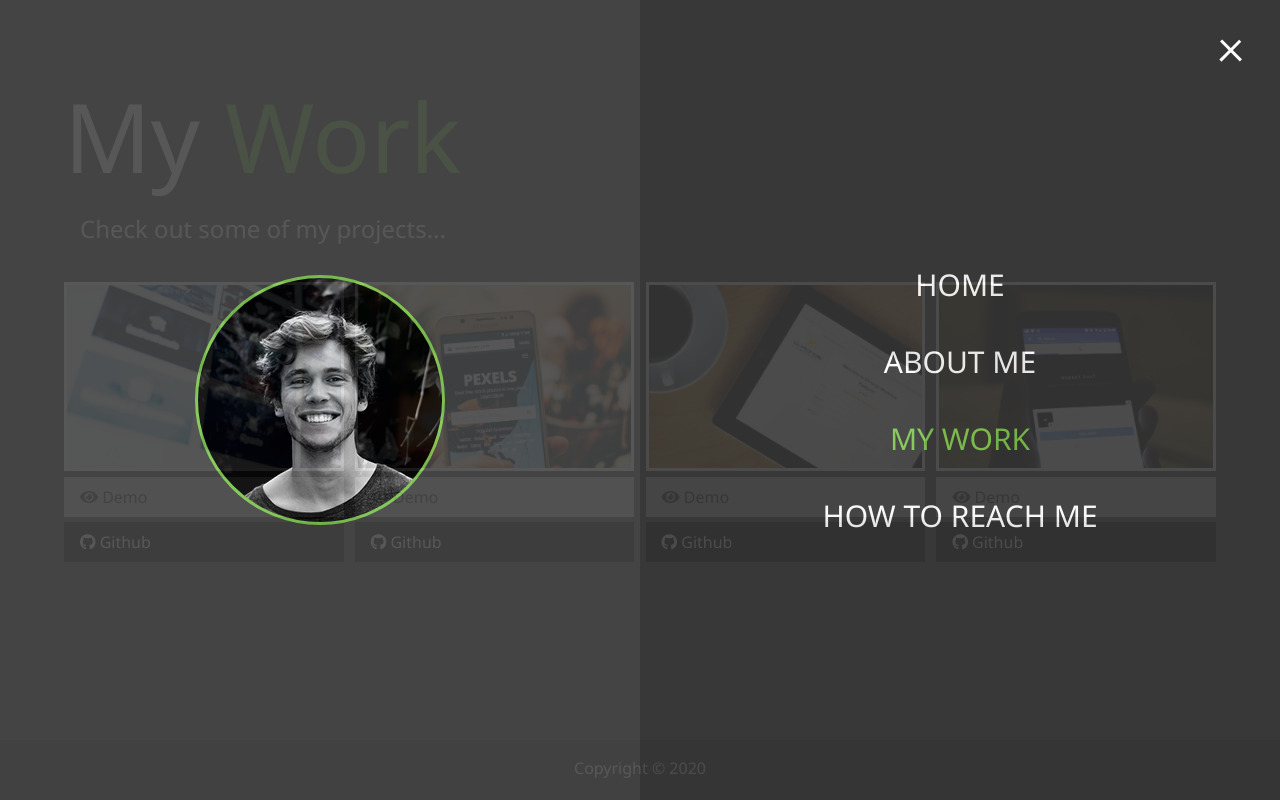
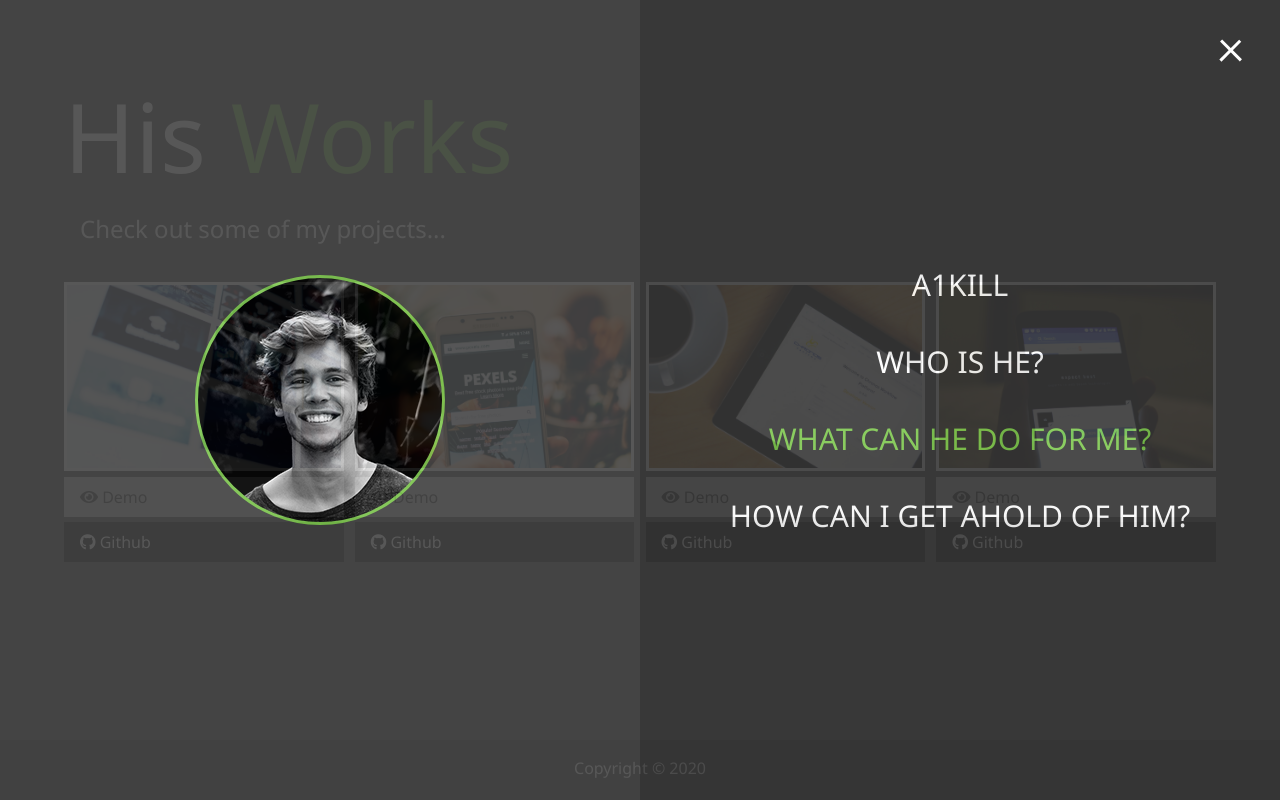
Before and after one commit to a1kill/a1kill.github.io, a website: page dist/work.html in a window 1280 px wide. Both pictures are taken after a click on the element 1231 px from the left and 47 px from the top of the page. Drawn offline with Linux system fonts and the light colour scheme.

Commit message:
updated menu and text

```diff
--- a/dist/work.html
+++ b/dist/work.html
@@ -25,22 +25,22 @@
         <ul class="menu-nav">
           <li class="nav-item">
             <a href="index.html" class="nav-link">
-              Home
+              a1kill
             </a>
           </li>
           <li class="nav-item">
             <a href="about.html" class="nav-link">
-              About Me
+              Who is he?
             </a>
           </li>
           <li class="nav-item current">
             <a href="work.html" class="nav-link">
-              My Work
+              What can he do for me?
             </a>
           </li>
           <li class="nav-item">
             <a href="contact.html" class="nav-link">
-              How To Reach Me
+              How can I get ahold of him?
             </a>
           </li>
         </ul>
@@ -49,8 +49,8 @@
 
     <main id="work">
       <h1 class="lg-heading">
-        My
-        <span class="text-secondary">Work</span>
+        His
+        <span class="text-secondary">Works</span>
       </h1>
       <h2 class="sm-heading">
         Check out some of my projects...
```
Also changed, not shown: dist/about.html (+5 -5 lines), dist/contact.html (+11 -11 lines), dist/index.html (+5 -5 lines).
